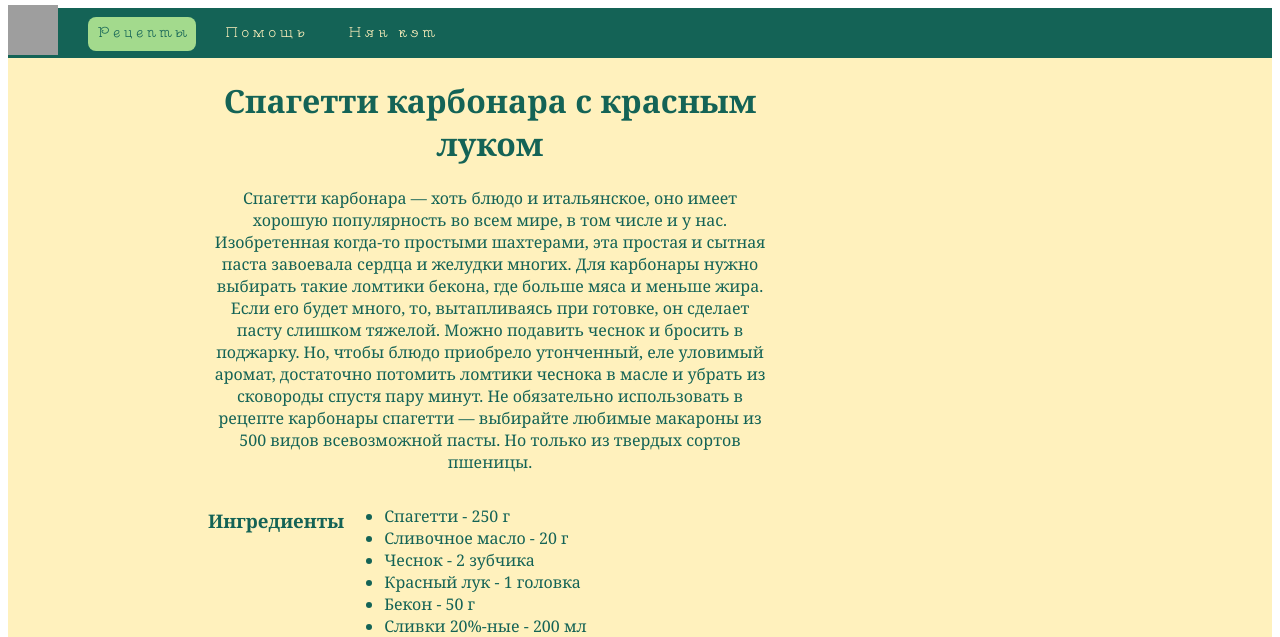
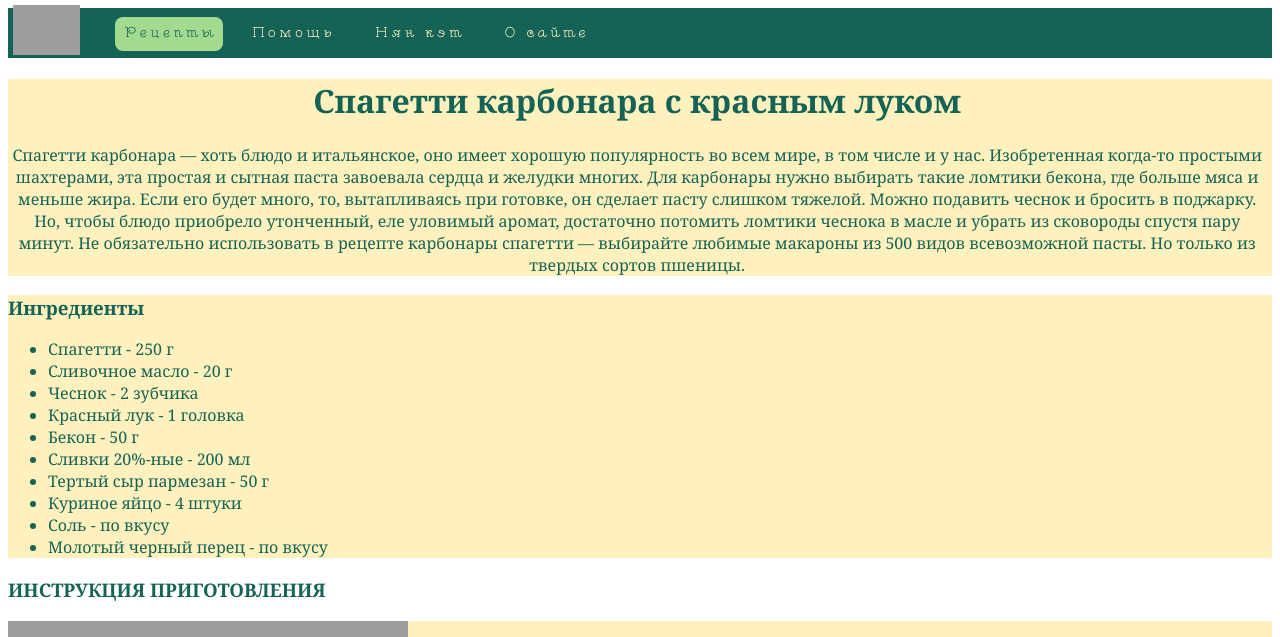
Before and after one commit to koro4ekoroleva/my_site, a Flask app: page /spagetti/ in a window 1280 px wide. Shown: the top 637 px of the page. Run offline with Flask 2, Linux system fonts and the light colour scheme; grey boxes are pictures that could not be loaded.

Commit message:
добавила about

```diff
--- a/app.py
+++ b/app.py
@@ -30,9 +30,11 @@ def NyanCat():
 def about():
     return render_template('about.html', title="about", menu=menu)
 
+
 @app.route('/spagetti/')
 def spagetti():
-    return render_template('spagetti.html')
+    return render_template('spagetti.html', menu=menu)
+
 
 if __name__ == '__main__':
     app.run(debug=True)
--- a/templates/home.html
+++ b/templates/home.html
@@ -2,6 +2,7 @@
 <html lang="en" xmlns="http://www.w3.org/1999/html">
 <head>
     <meta charset="UTF-8">
+    {% block title -%}
     <title>Начальная страница</title>
     <style>
     @font-face {
@@ -76,23 +77,24 @@
         text-decoration: none;
     }
     </style>
+    {% endblock %}
 </head>
 <body>
+{% block content -%}
 <header>
+    {%- block mainmenu -%}
     <div class="logo">
-          <img
-            src="https://cdn-user-icons.flaticon.com/81670/81670463/1665586048887.svg?token=exp=1665586971~hmac=7dc2bfeceddbefb0940a8e5591a28169"
-            width="50"
-            height="50"
-          />
+          <img src="img/logo.png" height="50" hspace="5"/>
     </div>
     <nav class="menu">
     <ul>
             <li><span class="active">Рецепты</span></li>
             <li><a href="http://127.0.0.1:5000/help/">Помощь</a></li>
             <li><a href="http://127.0.0.1:5000/Nyan%20Cat/">Нян кэт</a></li>
+            <li><a href="http://127.0.0.1:5000/about/">О сайте</a></li>
     </ul>
     </nav>
+    {% endblock mainmenu -%}
 </header>
 <center> <h1>Рецепты</h1>
     <div class="recipe">
@@ -100,5 +102,6 @@
         <font color="146356" size="5" ><a href="http://127.0.0.1:5000/spagetti/">Спагетти карбонара с красным луком</a></font>
     </div>
 </center>
+{% endblock -%}
 </body>
 </html>
--- a/templates/spagetti.html
+++ b/templates/spagetti.html
@@ -1,92 +1,15 @@
-<!DOCTYPE html>
-<html lang="en">
-<head>
-    <meta charset="UTF-8">
-    <title>Спагетти карбонара с красным луком</title>
-    <style>
-    @font-face {
-        font-family: "Leokadia";
-        font-style: normal;
-        font-weight: 400;
-        font-display: swap;
-        src: url(./flask_BGITU/fonts/leokadia.woff) format("woff"),
-            url(./flask_BGITU/fonts/leokadia.ttf) format("ttf"),
-            url(./flask_BGITU/fonts/leokadia.eot) format("eot");
-    }
-    body{
-        font-family: Georgia;
-        color: #146356;
-        face: "Leokadia"
-    }
-    header {
-        font-family: Leokadia, Georgia;
-        display: flex;
-        flex-flow: row nowrap;
-        justify-content: flex-start;
-        align-items: center;
-        background: #146356;
-        height: 50px;
-    }
-    .menu {
-        flex-grow: 1;
-    }
-    .logo {
-        margin-right: 30px;
-    }
-    .menu ul {
-      display: flex;
-      flex-flow: row nowrap;
-      margin: 2px 0 0;
-      padding: 0;
-      font-size: 16px;
-      line-height: 18px;
-      list-style: none;
-    }
-    .menu li {
-      margin-right: 20px;
-    }
-    .menu li:last-child {
-      margin-right: 0;
-    }
-    .menu a,
-    .menu .active {
-      display: block;
-      padding: 8px 10px;
-      letter-spacing: 0.27em;
-    }
-    .menu a {
-      color: #FFF1BD;
-      text-decoration: none;
-    }
-    .menu .active {
-      padding-right: calc(10px - 0.27em);
-      color: #146356;
-      background-color: #A3DA8D;
-      border-radius: 8px;
-    }
-    .recipe {
-        display: flex;
-        padding-left: 200px;
-        padding-right:  500px;
-        color: #146356;
-        background-color: #FFF1BD;
-    }
-    </style>
-</head>
-<body>
+{% extends "home.html" %}
+{% block content %}
 <header>
     <div class="logo">
-          <img
-            src="https://cdn-user-icons.flaticon.com/81670/81670463/1665586048887.svg?token=exp=1665586971~hmac=7dc2bfeceddbefb0940a8e5591a28169"
-            width="50"
-            height="50"
-          />
+          <img src="img/logo.png" height="50" hspace="5"/>
     </div>
     <nav class="menu">
     <ul>
             <li><span class="active">Рецепты</span></li>
             <li><a href="http://127.0.0.1:5000/help/">Помощь</a></li>
             <li><a href="http://127.0.0.1:5000/Nyan%20Cat/">Нян кэт</a></li>
+            <li><a href="http://127.0.0.1:5000/about/">О сайте</a></li>
     </ul>
     </nav>
 </header>
@@ -137,5 +60,4 @@
         <p>4В готовые спагетти вывалите обжаренные с луком и чесноком кусочки бекона. Влейте смесь сливок, желтков и
             пармезана, перемешайте. И сразу подавайте, посыпав свеженатертым сыром и черным молотым перцем.</p>
     </div>
-</body>
-</html>
+{% endblock %}
```
Also changed, not shown: templates/Nyan Cat.html (+2 -6 lines), templates/about.html (+15 -5 lines), templates/base.html (deleted, +0 -26 lines), templates/help.html (+5 -81 lines).
